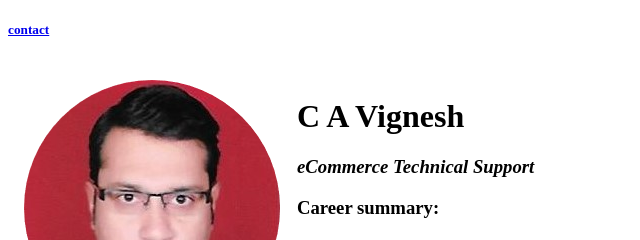
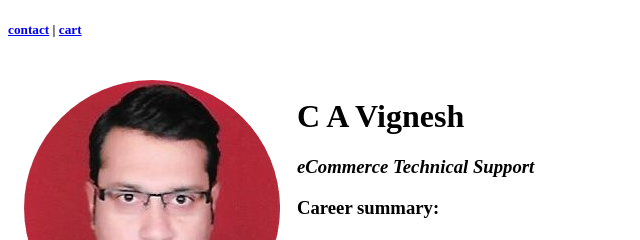
Before and after one commit to vigboy/cv, a plain HTML site: page index.html in a window 1280 px wide. Shown: the top 240 px of the page, 0-640 px from the left. Drawn offline with Linux system fonts and the light colour scheme.

Commit message:
Update index.html

```diff
--- a/index.html
+++ b/index.html
@@ -8,7 +8,7 @@
 
 <body>
   <!-- -->
-  <h5><a href="contact.html">contact</a></h5>
+  <h5><a href="contact.html">contact</a> | <a href="3353.html">cart</a></h5>
   <table cellspacing="15">
     <tr>
       <td>
```
